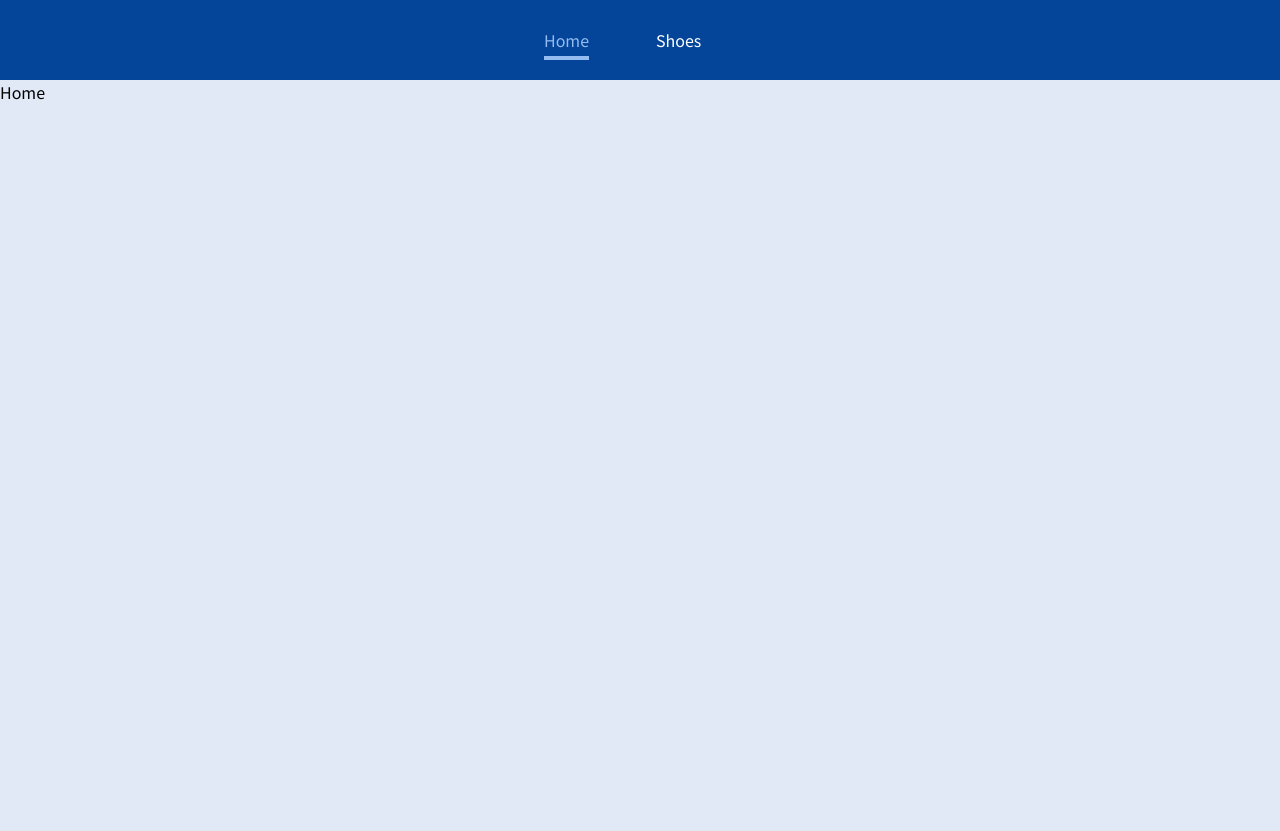
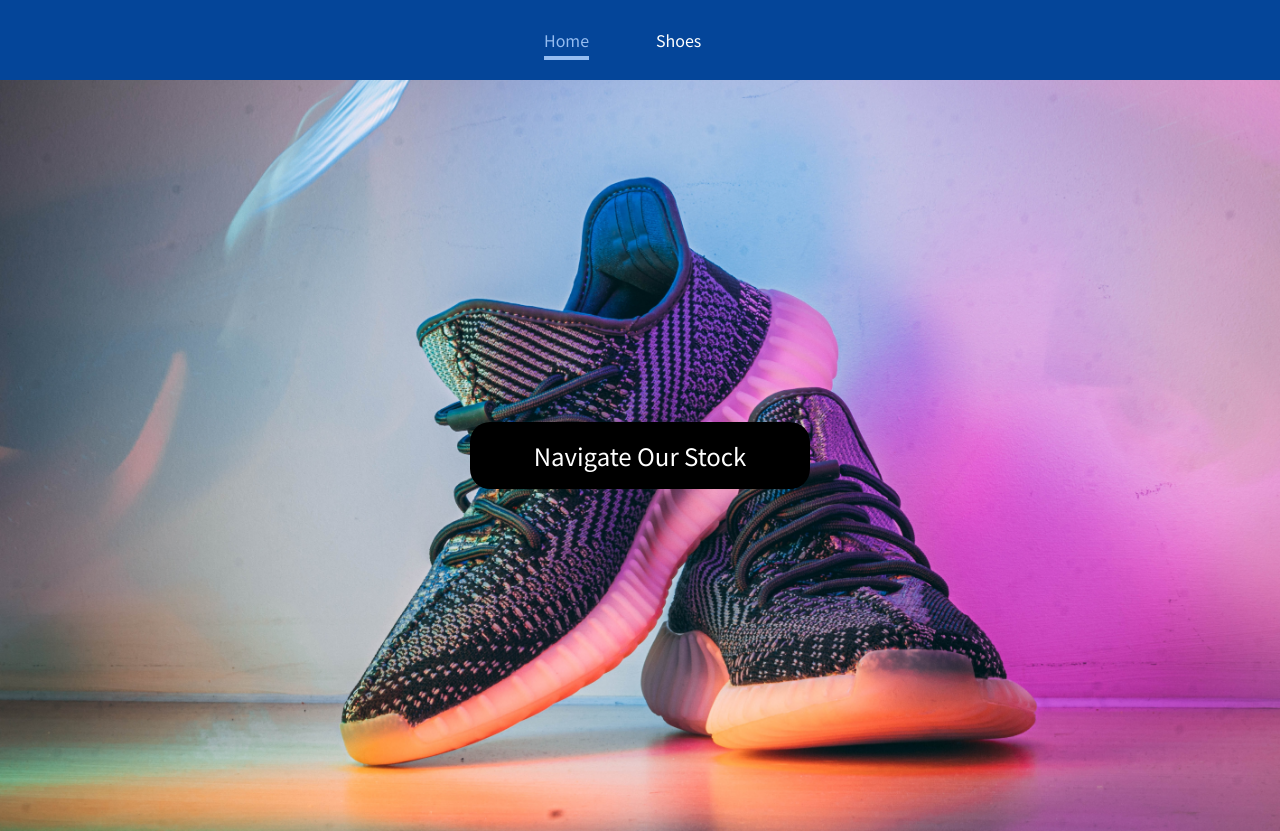
Before and after one commit to Ammar1201/shoe_app, a React (Create React App) app: page / in a window 1280 px wide. Before the commit the page ends 800 px from the top, so only its background shows below. Built offline with nearby package versions, Linux system fonts and the light colour scheme.

Commit message:
added ShoeCard component and Landing Page

```diff
--- /dev/null
+++ b/src/components/ShoeCard.js
@@ -0,0 +1,24 @@
+import { Link } from "react-router-dom";
+import classes from './ShoeCard.module.css';
+
+const shoe = {
+  "name": "Adidas",
+  "picture": "https://images.unsplash.com/photo-1518002171953-a080ee817e1f?ixlib=rb-4.0.3&ixid=MnwxMjA3fDB8MHxwaG90by1wYWdlfHx8fGVufDB8fHx8&auto=format&fit=crop&w=1740&q=80",
+  "price": "447.01",
+  "description": "Aspernatur assumenda quasi quos dolor ducimus quisquam. Pariatur minus placeat itaque et dolor.",
+  "id": "1"
+};
+
+const ShoeCard = () => {
+  return (
+    <div className={classes.card}>
+      <h2>{shoe.name}</h2>
+      <img src={shoe.picture} alt="shoe" />
+      <p>{shoe.description}</p>
+      <h4>{shoe.price}$</h4>
+      <Link to={`/shoes/${shoe.id}`} >Show More</Link>
+    </div>
+  );
+}
+
+export default ShoeCard;
--- /dev/null
+++ b/src/components/ShoeCard.module.css
@@ -0,0 +1,23 @@
+.card {
+  width: 400px;
+  height: 500px;
+  border: 1px solid black;
+  margin-left: 20px;
+  text-align: center;
+}
+
+.card img {
+  width: 300px;
+  height: 200px;
+}
+
+.card a {
+  display: block;
+  width: 200px;
+  padding: 1rem 2rem;
+  background: black;
+  color: white;
+  border-radius: 20px;
+  text-decoration: none;
+  margin: auto;
+}
--- a/src/pages/Home.js
+++ b/src/pages/Home.js
@@ -1,5 +1,12 @@
+import { Link } from "react-router-dom";
+import classes from './Home.module.css';
+
 const Home = () => {
-  return ( <div>Home</div> );
+  return (
+    <div className={classes.container}>
+      <Link to='/shoes'>Navigate Our Stock</Link>
+    </div>
+ );
 }
 
 export default Home;
--- /dev/null
+++ b/src/pages/Home.module.css
@@ -0,0 +1,17 @@
+.container {
+  height: 93.85vh;
+  width: 100%;
+  display: flex;
+  justify-content: center;
+  align-items: center;
+  background: url('../img/landingPageBackground.jpg') no-repeat center center/cover;
+}
+
+.container a {
+  padding: 1rem 4rem;
+  background: black;
+  color: white;
+  border-radius: 20px;
+  font-size: 1.5rem;
+  text-decoration: none;
+}
--- a/src/pages/Shoes.js
+++ b/src/pages/Shoes.js
@@ -1,7 +1,10 @@
+import ShoeCard from "../components/ShoeCard";
+
 const Shoes = () => {
   return (
     <div>
       <h1>Shoes</h1>
+      <ShoeCard />
     </div>
   );
 }
```
Also changed, not shown: src/img/landingPageBackground.jpg (added).
